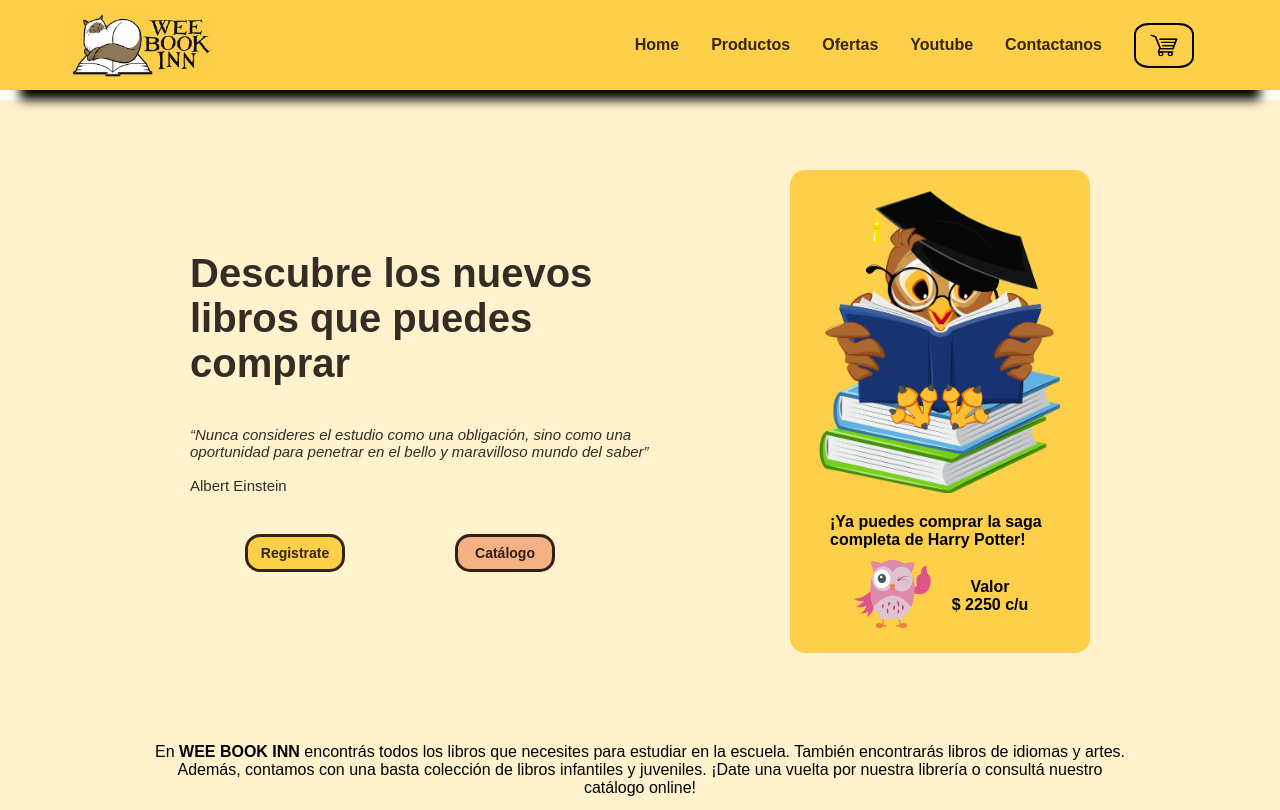
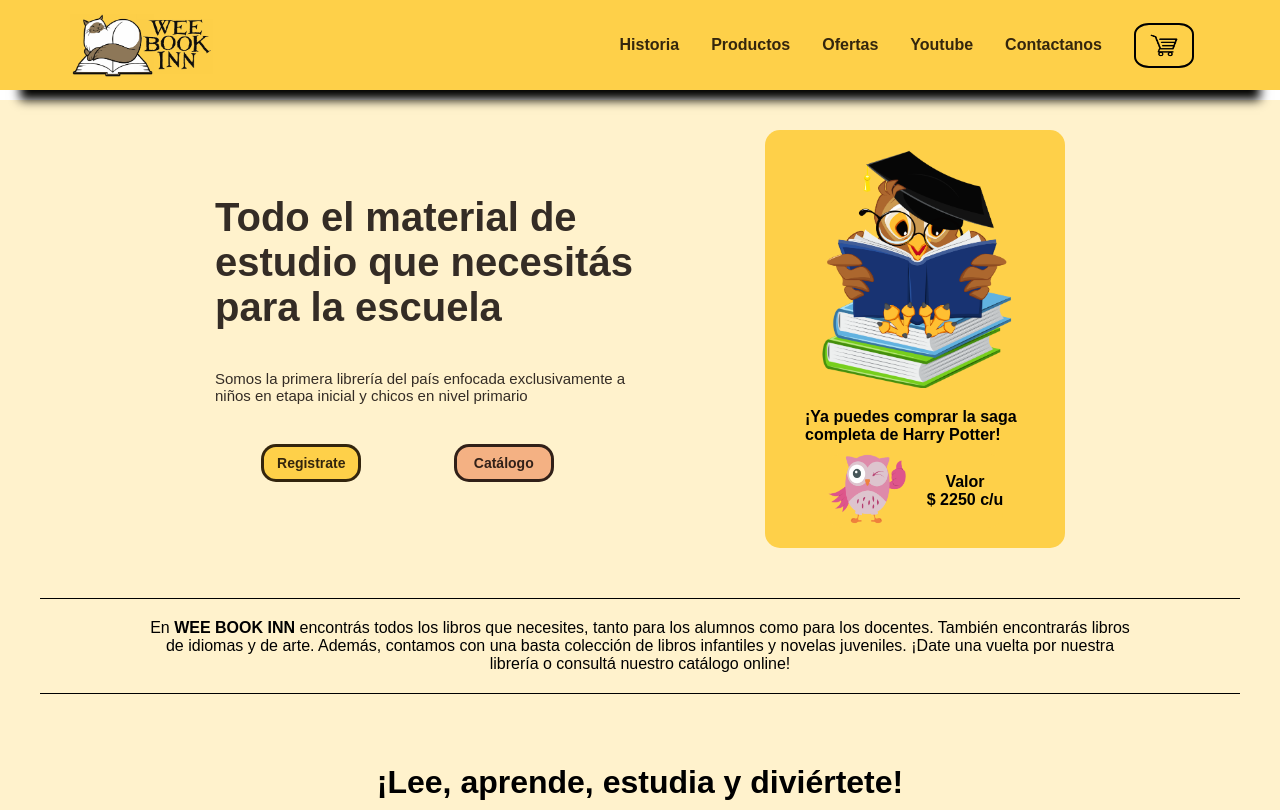
Before and after one commit to MartinM53/e3-landingpage, a plain HTML site: page index.html in a window 1280 px wide. Shown: the top 810 px of the page. Drawn offline with Linux system fonts and the light colour scheme.

Commit message:
border description

```diff
--- a/assets/styles.css
+++ b/assets/styles.css
@@ -93,7 +93,7 @@ margin-top: 100px;
 /* SECTION HERO */
 
 #hero {
-    padding: 70px 0;
+    padding: 30px 50px 50px 50px;
     max-width: 1200px;
     display: flex;
     justify-content: center;
@@ -196,6 +196,13 @@ margin-top: 100px;
     gap: 20px;
 }
 
+.img-herocard {
+    width: 90% ;
+    height: 70% ;
+    padding: 0 0 0 30px;
+
+}
+
 
 
 .hero-card-info {
@@ -264,6 +271,19 @@ margin-top: 100px;
 #description {
     padding: 10px 0;
     max-width: 1200px;
+    border-top: solid 1px;
+    border-bottom: solid 1px;
+    /* border-radius: 5px; */
+
+    /* border-style:inset; */
+
+
+
+    /* background: var(--tertiary);
+    border: solid;
+    border-width: 2px;
+    border-radius: 15px; */
+
 
 }
 
--- a/index.html
+++ b/index.html
@@ -17,7 +17,7 @@
         <img src="./assets/img/LOGO2a.png" alt="imagen logo" class="logo">
         <nav class="navbar">
           <ul class="navbar-list">
-            <li><a href="#">Home</a></li>
+            <li><a href="#">Historia</a></li>
             <li><a href="#">Productos</a></li>
             <li><a href="#">Ofertas</a></li>
             <li><a href="#">Youtube</a></li>
@@ -34,9 +34,8 @@
     <main>
       <section id="hero">
         <div class="hero-info">
-           <h1>Descubre los nuevos libros que puedes comprar </h1>
-           <p class="hero-info-p1"><i>“Nunca consideres el estudio como una obligación, sino como una oportunidad para penetrar en el bello y maravilloso mundo del saber”</i>
-           <br> <br> Albert Einstein </p>
+           <h1>Todo el material de estudio que necesitás para la escuela</h1>
+           <p class="hero-info-p1">Somos la primera librería del país enfocada exclusivamente a niños en etapa inicial y chicos en nivel primario</p>
 
            <div class="botones">
              <a href="#" class="hero-a1">Registrate</a>
@@ -72,7 +71,7 @@
       </section>
 
       <section id="description">
-        <p>En <b>WEE BOOK INN</b>  encontrás todos los libros que necesites para estudiar en la escuela. También encontrarás libros de idiomas y artes. Además, contamos con una basta colección de libros infantiles y juveniles. ¡Date una vuelta por nuestra librería o consultá nuestro catálogo online!</p>
+        <p>En <b>WEE BOOK INN</b>  encontrás todos los libros que necesites, tanto para los alumnos como para los docentes. También encontrarás libros de idiomas y de arte. Además, contamos con una basta colección de libros infantiles y novelas juveniles. ¡Date una vuelta por nuestra librería o consultá nuestro catálogo online!</p>
       </section>
 
       <section id="info">
```
